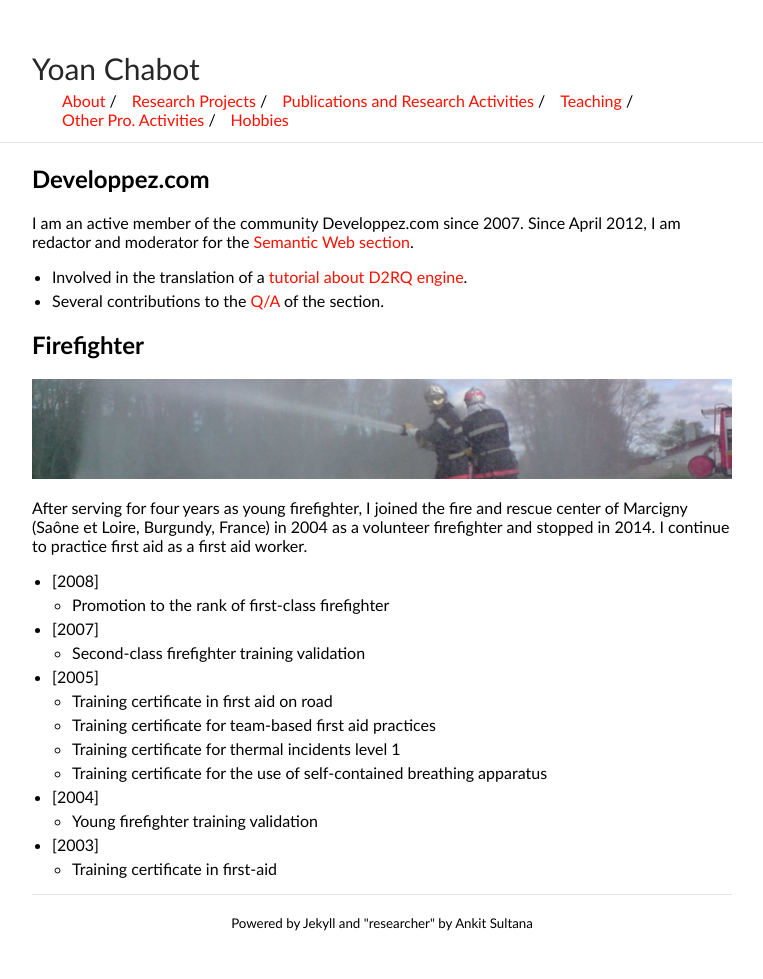
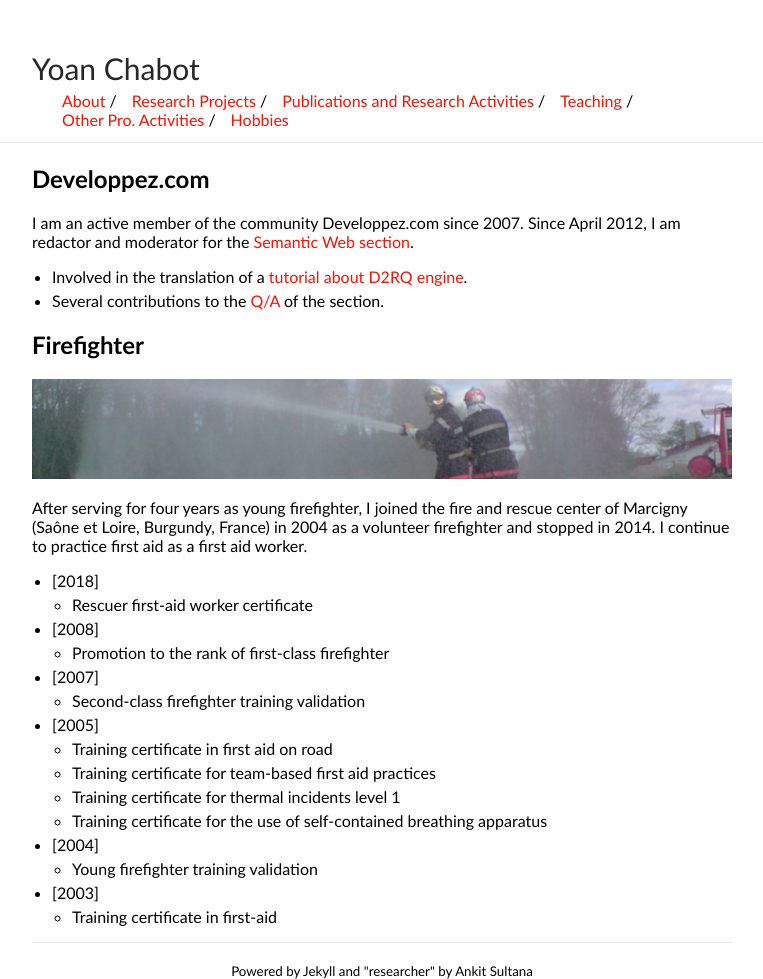
Before and after one commit to yoanchabot/yoanchabot.github.io, a Jekyll site: the page built from activities.md, in a window 1280 px wide. Shown: the whole page, without its empty margins (258-1021 px from the left). Built offline with Jekyll 4.4.1, drawn with Linux system fonts in a browser that asks for light colours; before the commit the page ends 931 px from its top, so only the background shows below that.

Commit message:
Update activities.md

```diff
--- a/activities.md
+++ b/activities.md
@@ -16,6 +16,8 @@ Since April 2012, I am redactor and moderator for the [Semantic Web section](htt
 After serving for four years as young firefighter, I joined the fire and rescue center of Marcigny (Saône et Loire, Burgundy, France) in 2004 as a volunteer firefighter and stopped in 2014.
 I continue to practice first aid as a first aid worker.
 
+* [2018]
+  * Rescuer first-aid worker certificate
 * [2008]
   * Promotion to the rank of first-class firefighter
 * [2007]
```
